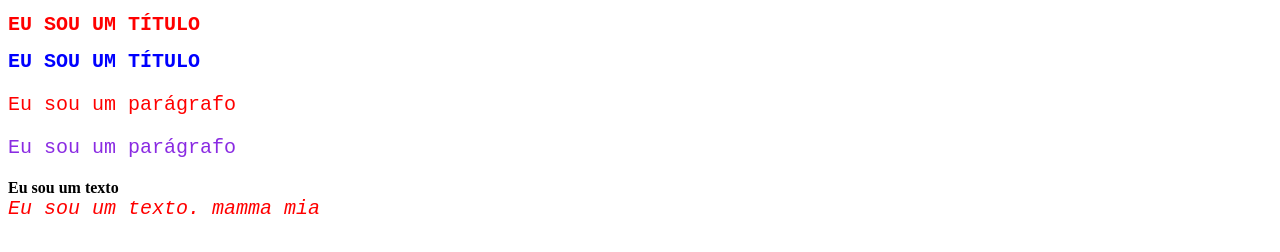
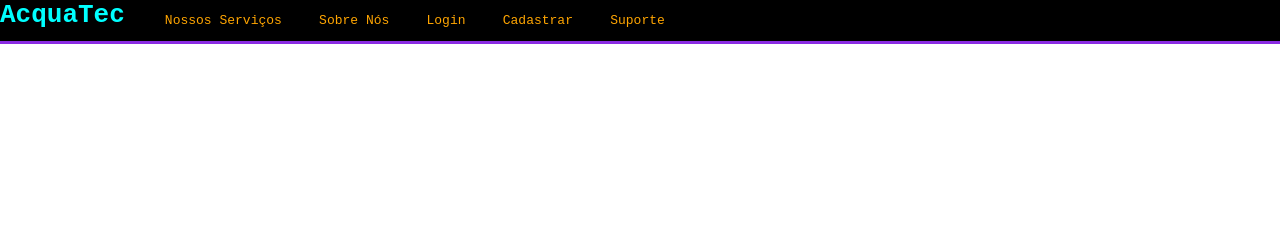
Before and after one commit to RenatoTierno/projeto-iot-revolucionario-renato, a plain HTML site: page index.html in a window 1280 px wide. Drawn offline with Linux system fonts and the light colour scheme.

Commit message:
Estilização do Header" git push git status "

```diff
--- a/estilos.css
+++ b/estilos.css
@@ -1,13 +1,30 @@
-h1, p, i {
-    color: red;
-    font-size: 20px;
+body{
+    margin: 0px;
     font-family: monospace;
 }
 
-.titulo{
-    color: blue
+.header {
+    background-color: black;
+    width: 100%;
+    border-bottom: 3px blueviolet solid;
+
 }
 
-#paragrafo{
-    color: blueviolet;
+h1{
+    margin: 0px;
+    color: aqua;
 }
+
+.header .container{
+    width: 70%;
+    display: flex;
+}
+
+.navbar{
+    width: 500px;
+    list-style: none;
+    align-items: center;
+    justify-content: space-between;
+    color: orange;
+    display: flex;
+}
--- a/index.html
+++ b/index.html
@@ -12,15 +12,19 @@
 </head>
 
 <body>
-    <h1> EU SOU UM TÍTULO</h1>
-    <h1 class="titulo"> EU SOU UM TÍTULO</h1>
+    <div class="header">
+        <div class="container">
+            <h1>AcquaTec</h1>
 
-    <p>Eu sou um parágrafo</p>
-    <p id="paragrafo">Eu sou um parágrafo</p>
-
-    <b>Eu sou um texto</b>
-    <br>
-    <i>Eu sou um texto. mamma mia</i>
+            <ul class="navbar">
+                <li>Nossos Serviços</li>
+                <li>Sobre Nós</li>
+                <li>Login</li>
+                <li>Cadastrar</li>
+                <li>Suporte</li>
+            </ul>
+        </div>
+    </div>
 
 </body>
 
```
